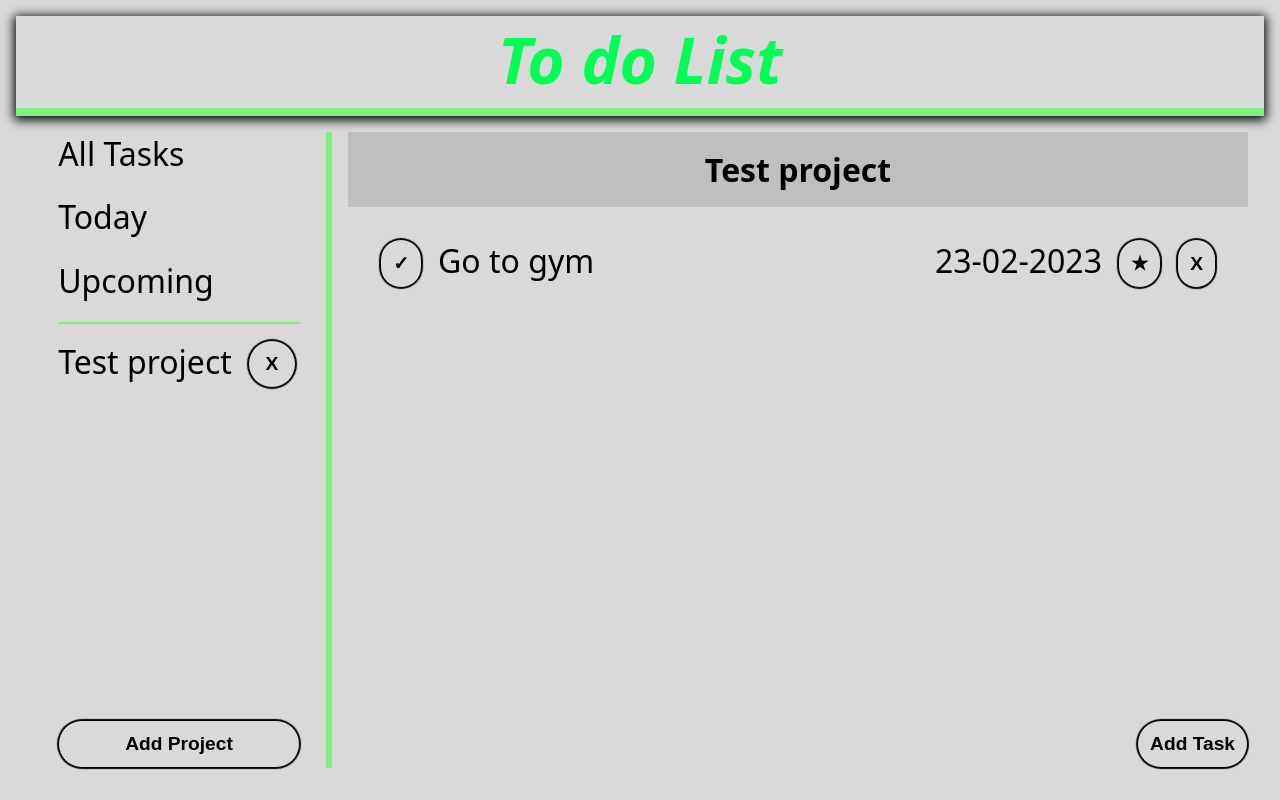
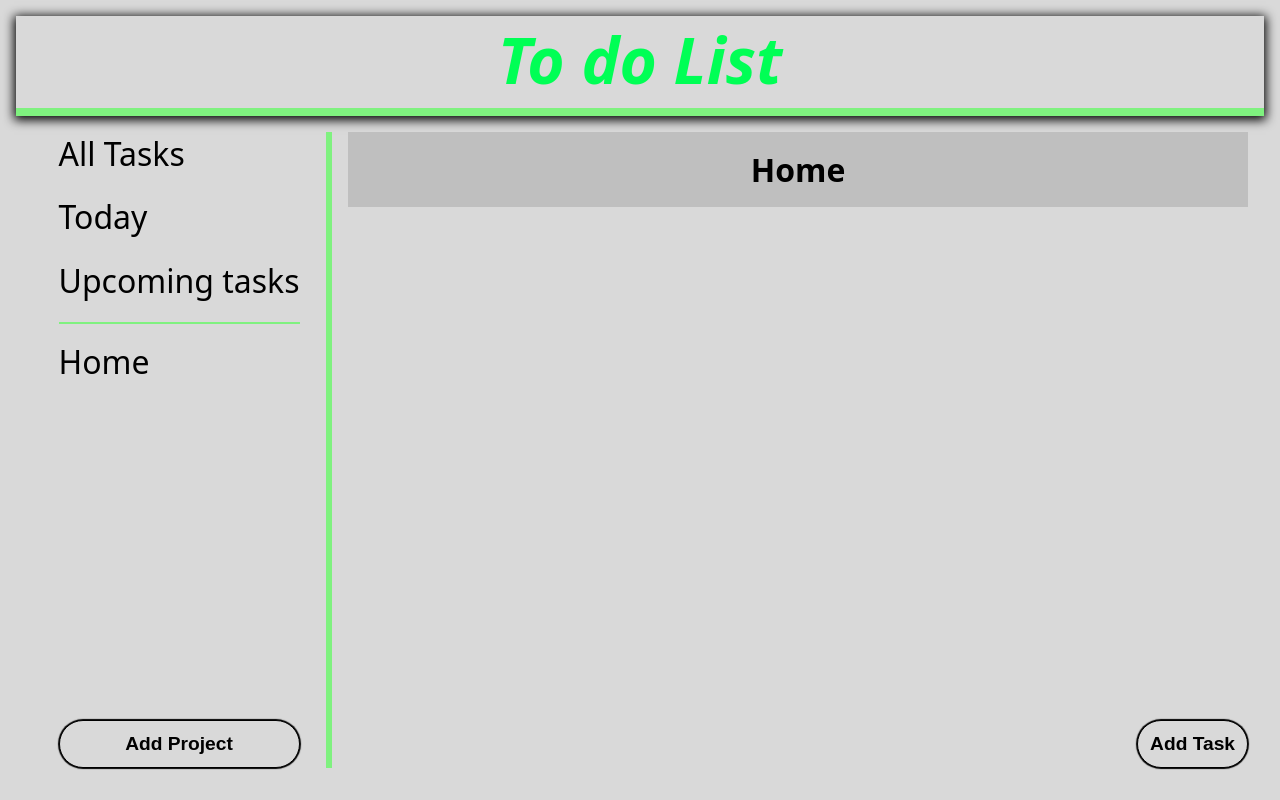
Before and after one commit to 0xYoyo/to-do-list-0xYoyo, a website built with webpack: page dist/index.html in a window 1280 px wide. Built offline with nearby package versions, Linux system fonts and the light colour scheme.

Commit message:
finalize structure

```diff
--- a/dist/index.html
+++ b/dist/index.html
@@ -16,31 +16,18 @@
           <div class="home">
             <div id="all">All Tasks</div>
             <div id="today">Today</div>
-            <div id="upcoming">Upcoming</div>
+            <div id="upcoming">Upcoming tasks</div>
           </div>
           <div class="projects">
             <div class="proj" data-="0">
-              <div class="name">Test project</div>
-              <button class="delProj">X</button>
+              <div class="name" id="homeProject">Home</div>
             </div>
           </div>
           <button id="addProj">Add Project</button>
         </div>
         <div class="right">
-          <div id="nameDisplay">Test project</div>
-          <div class="tasks">
-            <div class="task">
-              <div class="taskL">
-                <button id="check">✓</button>
-                <div id="taskTitle">Go to gym</div>
-              </div>
-              <div class="taskR">
-                <div id="date">23-02-2023</div>
-                <button id="star">★</button>
-                <button id="delTask">X</button>
-              </div>
-            </div>
-          </div>
+          <div id="nameDisplay">Home</div>
+          <div class="tasks"></div>
           <button id="addTask">Add Task</button>
           <form id="formTask">
             <ul>
```
